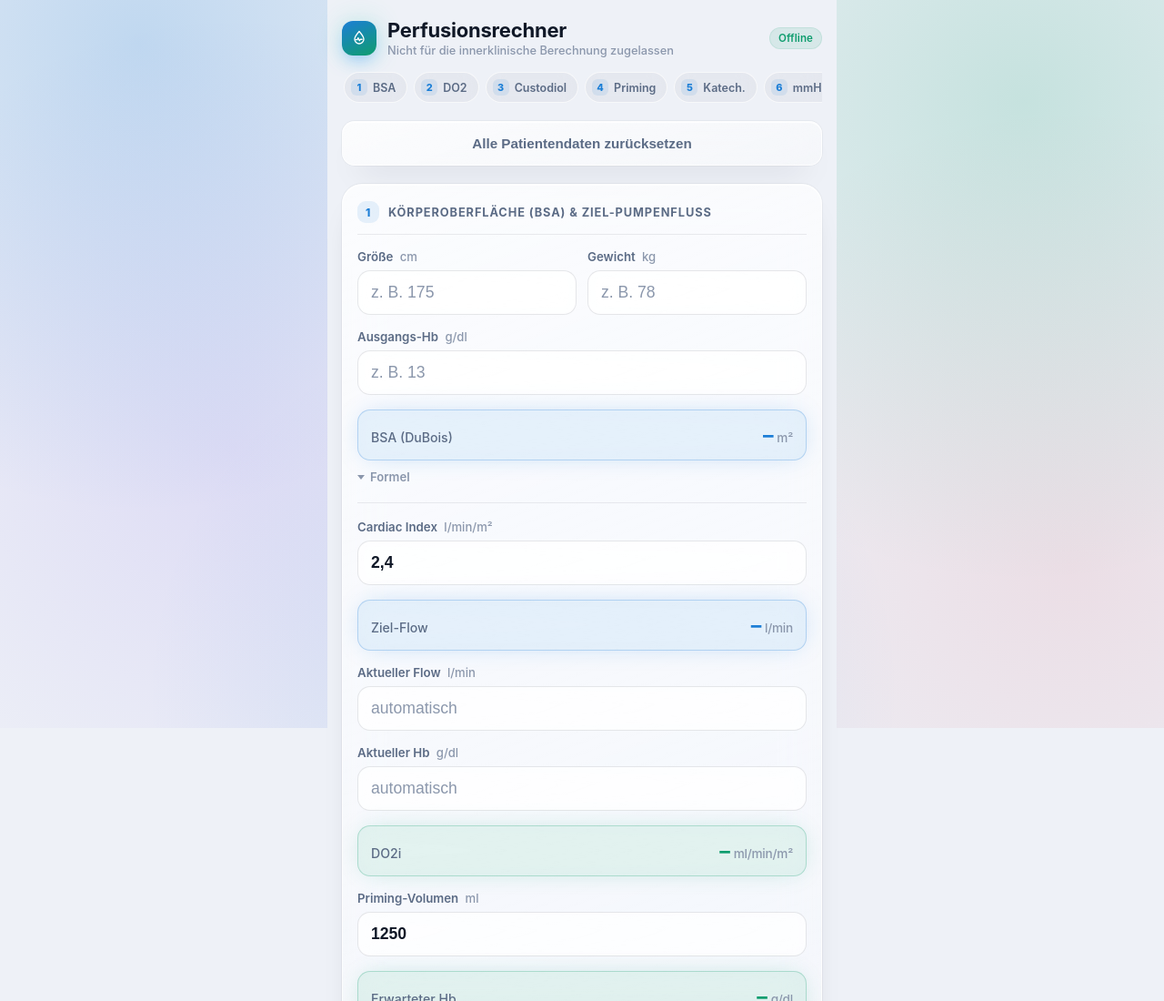
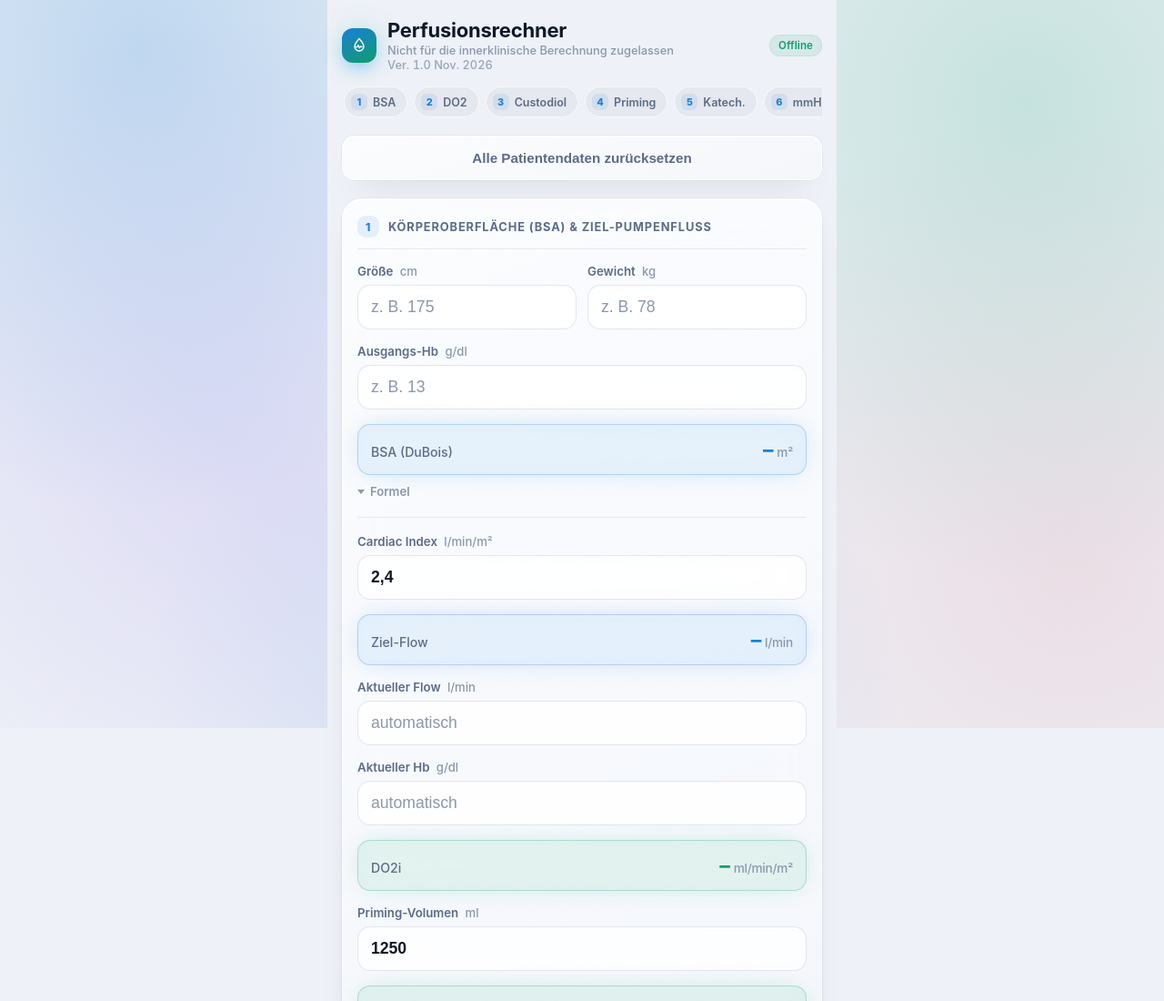
Before and after one commit to christianbargen-netizen/Perfusion, a plain HTML site: page index.html in a window 1280 px wide. Shown: the top 1100 px of the page at 91% size. Drawn offline with Linux system fonts and the light colour scheme.

Commit message:
Show version 1.0 (Nov. 2026) in header
Co-Authored-By: Claude Opus 5.5 <noreply@anthropic.com>
Claude-Session: https://claude.ai/code/session_01RjaeZEhBPs1VVuQM1ZzHeY

```diff
--- a/index.html
+++ b/index.html
@@ -141,6 +141,7 @@
     font-weight:500;
     margin:2px 0 0;
   }
+  .tagline.version{margin-top:1px;font-variant-numeric:tabular-nums;opacity:0.85;}
   .jumpnav{
     display:flex;
     gap:7px;
@@ -528,6 +529,7 @@
   <div class="header-text">
     <h1>Perfusionsrechner</h1>
     <p class="tagline">Nicht für die innerklinische Berechnung zugelassen</p>
+    <p class="tagline version">Ver. 1.0 Nov. 2026</p>
   </div>
   <span class="chip offline">Offline</span>
 </div>
```
